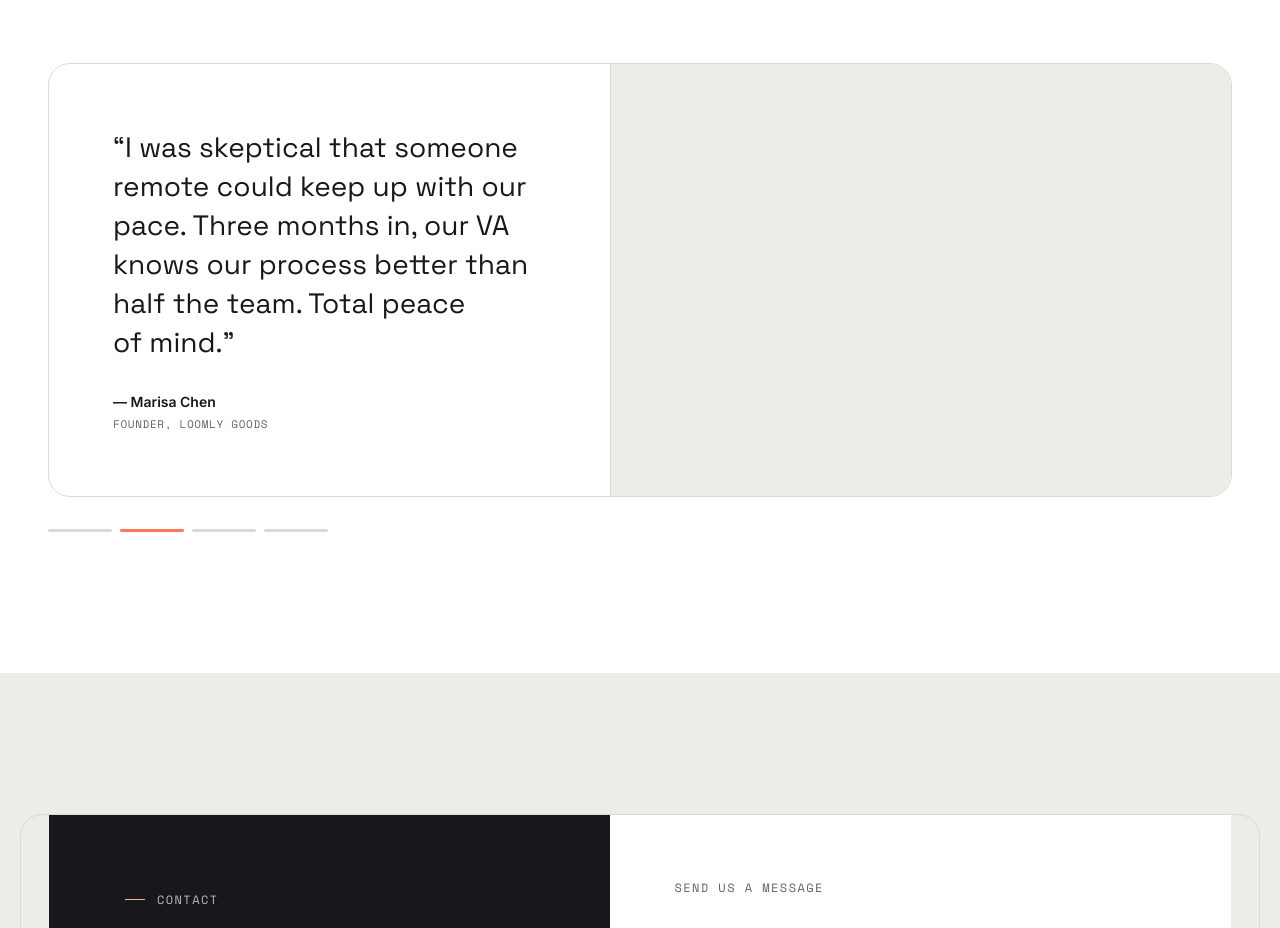
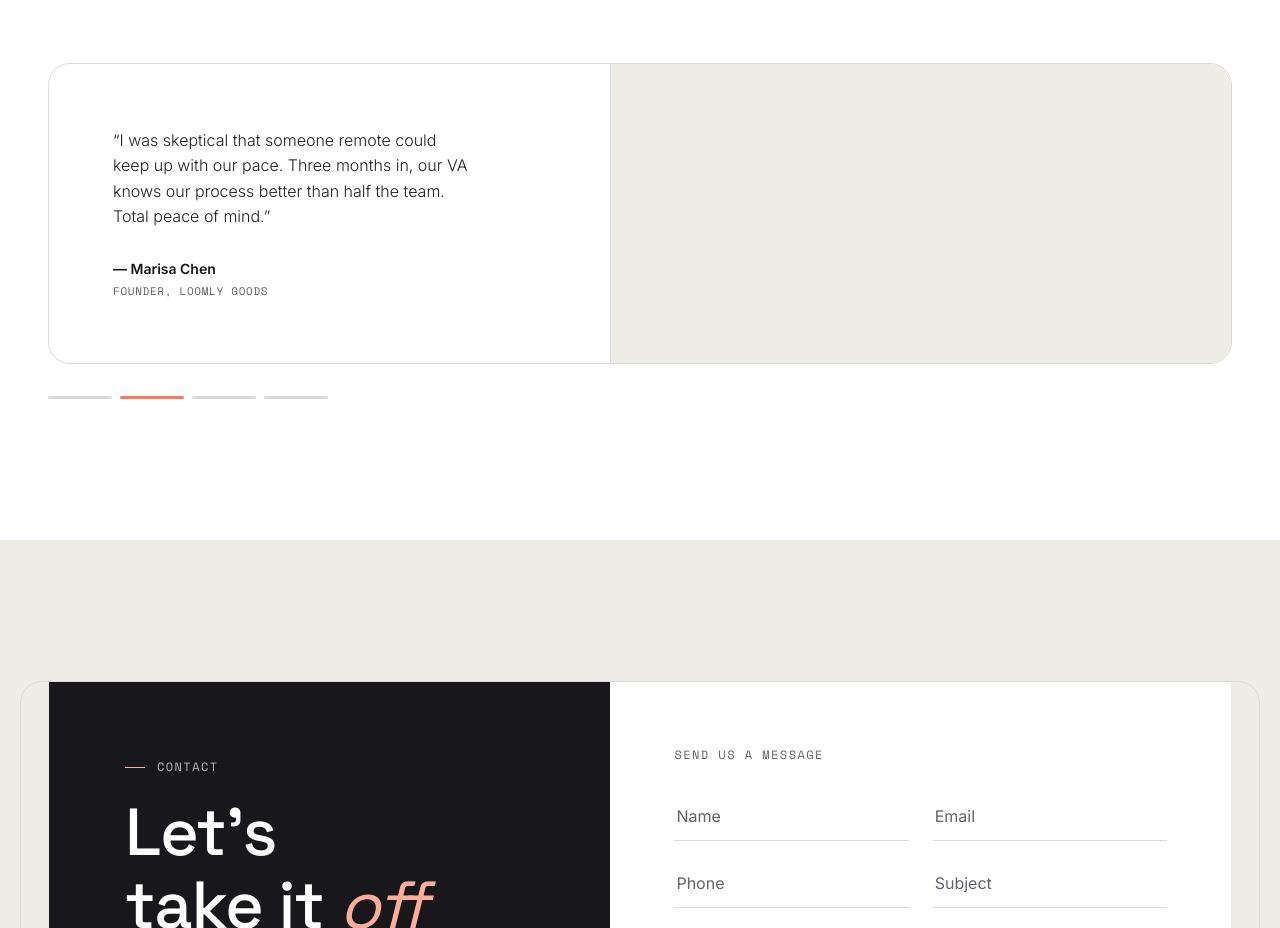
Before and after one commit to martinkilombe/Virtual-Assistant, a Next.js app: page / in a window 1280 px wide. Shown: the part 4667-5595 px from the top of the page. Built offline with nearby package versions, Linux system fonts and the light colour scheme.

Commit message:
Tone down testimonial quote typography
Switches the quote text from the display font to body font at a lighter
weight and smaller, more muted scale so it reads as quiet copy instead
of a headline-strength statement.

```diff
--- a/src/app/globals.css
+++ b/src/app/globals.css
@@ -967,11 +967,11 @@ em { font-style: italic; }
   justify-content: center;
 }
 .iva-tst__quote {
-  font-family: var(--font-display);
-  font-weight: 400;
-  font-size: clamp(20px, 2.2vw, 28px);
-  line-height: 1.4;
-  color: var(--ink);
+  font-family: var(--font-body);
+  font-weight: 300;
+  font-size: clamp(16px, 1.2vw, 18px);
+  line-height: 1.6;
+  color: var(--ink-soft);
   margin: 0 0 28px;
   max-width: 36ch;
   animation: fadeUp 480ms var(--ease-out);
```
